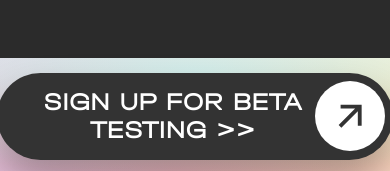
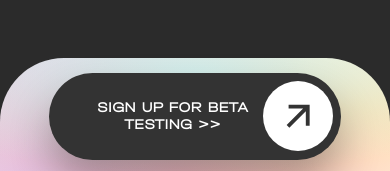
Before and after one commit to Kudienko/Glossy, a Next.js app: page / in a window 390 px wide. Shown: the part 670-841 px from the top of the page. Built offline with nearby package versions, Linux system fonts and the light colour scheme.

Commit message:
update bottom button

```diff
--- a/app/MainPage/page.module.css
+++ b/app/MainPage/page.module.css
@@ -67,7 +67,6 @@
   width: 100%;
   background: radial-gradient(86.39% 86.39% at 50.15% 13.61%, rgba(194, 249, 252, 0.7) 0%, rgba(255, 255, 255, 0) 100%), radial-gradient(146.15% 125.83% at 83.58% 43.61%, rgba(255, 199, 0, 0.3) 0%, rgba(255, 255, 255, 0) 100%) /* warning: gradient uses a rotation that is not supported by CSS and may not behave as expected */, radial-gradient(72.12% 319.01% at 9.97% 88.11%, rgba(215, 180, 250, 0.7) 0%, rgba(255, 255, 255, 0) 100%) /* warning: gradient uses a rotation that is not supported by CSS and may not behave as expected */, radial-gradient(84.85% 156.93% at 45.67% 100%, rgba(255, 157, 205, 0.7) 0%, rgba(255, 255, 255, 0) 100%), #FFFFFF;
   max-width: 100%;
-  min-width: 527px;
   bottom:0;
   height: 116px;
   border-radius: 64px 64px 0px 0px;
@@ -143,3 +142,10 @@
     transform: none;
   }
 }
+
+/* Mobile */
+@media (max-width: 700px) {
+  .card h2 {
+    font-size: 14px;
+  }
+}
```
